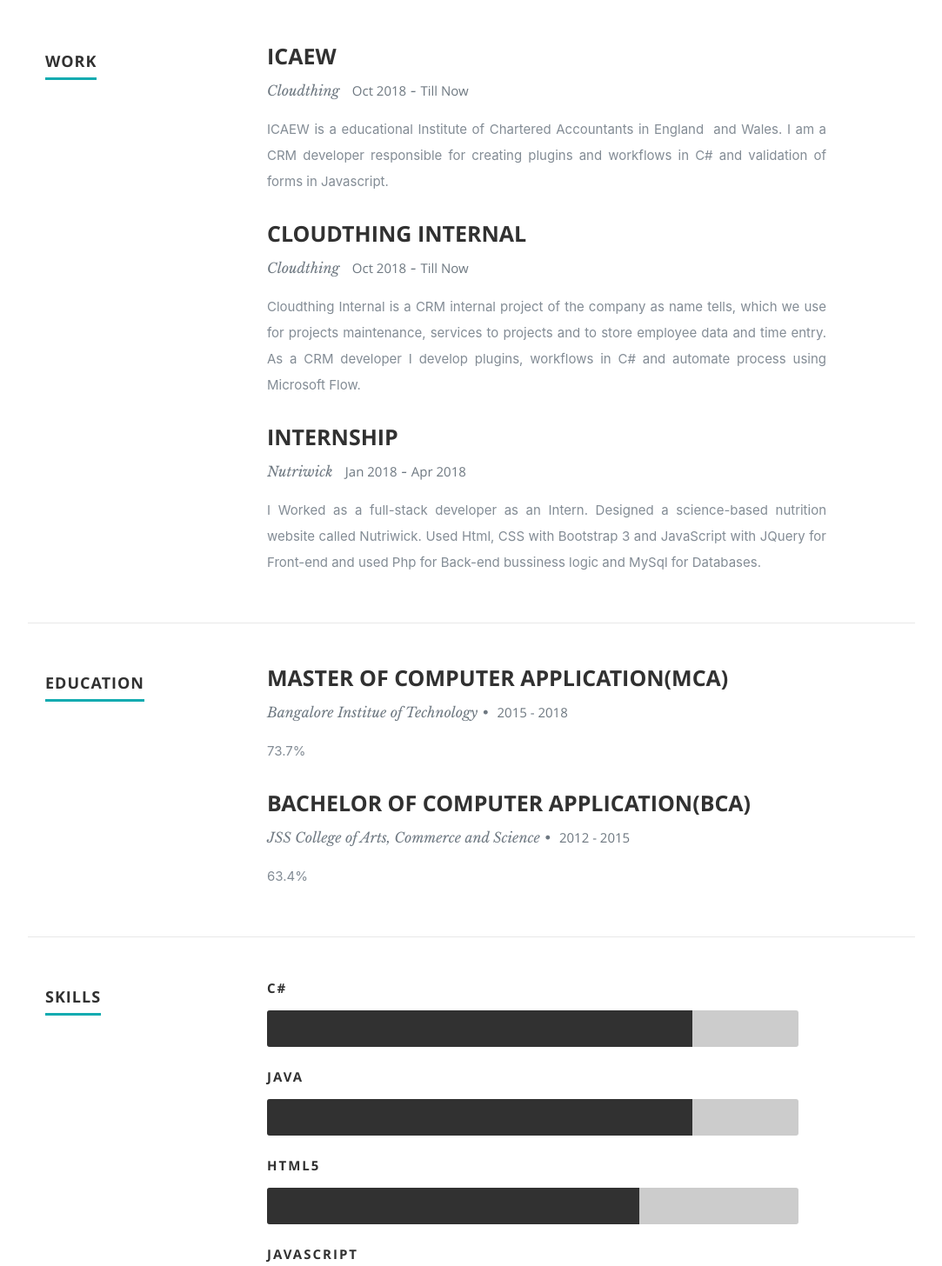
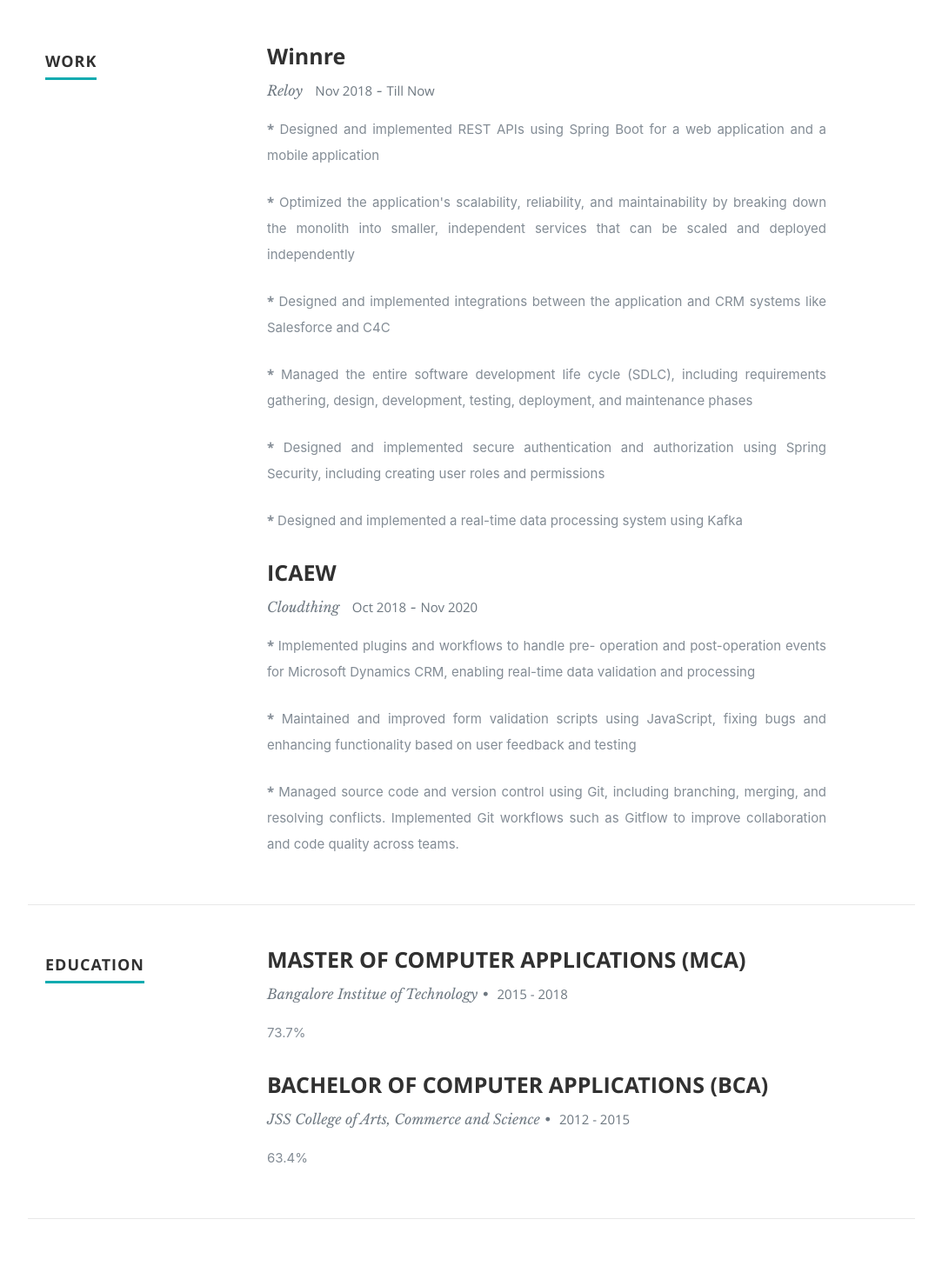
Before and after one commit to AdarshaCR001/Portfolio, a React (Create React App) app: page / in a window 1280 px wide. Shown: the part 840-2296 px from the top of the page at 87% size, without its empty margins (98-1181 px from the left). Built offline with nearby package versions, Linux system fonts and the light colour scheme.

Commit message:
Update website

```diff
--- a/public/css/layout.css
+++ b/public/css/layout.css
@@ -33,7 +33,7 @@ header {
    height: 800px;
    min-height: 500px;
    width: 100%;
-   background: #2a555e no-repeat top center;
+   background: #ca8888 no-repeat top center;
    background-size: cover !important;
 	-webkit-background-size: cover !important;
    text-align: center;
--- a/src/App.js
+++ b/src/App.js
@@ -12,8 +12,8 @@ class App extends Component {
         <Resume resumeData={resumeData}/>
         {/* <Portfolio resumeData={resumeData}/>
         <Testimonials resumeData={resumeData}/> */}
-        <ContactUs resumeData={resumeData}/>
-        <Footer resumeData={resumeData}/>
+        {/* <ContactUs resumeData={resumeData}/> */}
+        {/* <Footer resumeData={resumeData}/> */}
       </div>
     );
   }
--- a/src/components/Header.js
+++ b/src/components/Header.js
@@ -14,7 +14,7 @@ export default class Header extends Component {
              <li><a className="smoothscroll" href="#resume">Resume</a></li>
                {/* <li><a className="smoothscroll" href="#portfolio">Works</a></li>
                <li><a className="smoothscroll" href="#testimonials">Testimonials</a></li> */}
-               <li><a className="smoothscroll" href="#contact">Contact</a></li>
+               {/* <li><a className="smoothscroll" href="#contact">Contact</a></li> */}
             </ul>
          </nav>
 
--- a/src/components/Resume.js
+++ b/src/components/Resume.js
@@ -1,5 +1,5 @@
 import React, { Component } from 'react';
-export default  class Resume extends Component {
+export default class Resume extends Component {
   render() {
     let resumeData = this.props.resumeData;
     return (
@@ -12,7 +12,7 @@ export default  class Resume extends Component {
           <div className="nine columns main-col">
             {
               resumeData.work && resumeData.work.map((item) => {
-                  return(
+                return (
                   <div className="row item">
                     <div className="twelve columns">
                       <h3>{item.ProjectName}</h3>
@@ -20,7 +20,9 @@ export default  class Resume extends Component {
                         {item.Company}
                         <span> </span> <em className="date">{item.MonthOfJoining} {item.YearOfJoining}</em> - <em className="date">{item.MonthOfLeaving} {item.YearOfLeaving}</em></p>
                       <p className="justify">
-                          {item.Description}
+                        {item.Description && item.Description.map((point) => {
+                          return (<><ul><b>* </b>{point}</ul></>)
+                        })}
                       </p>
                     </div>
 
@@ -40,8 +42,8 @@ export default  class Resume extends Component {
 
           <div className="nine columns main-col">
             {
-                resumeData.education && resumeData.education.map((item)=>{
-                  return(
+              resumeData.education && resumeData.education.map((item) => {
+                return (
                   <div className="row item">
                     <div className="twelve columns">
                       <h3>{item.specialization}</h3>
@@ -70,19 +72,9 @@ export default  class Resume extends Component {
 
             <div className="bars">
 
-   				   <ul className="skills">
               {
-                  resumeData.skills && resumeData.skills.map((item) => {
-                    return(
-                      <li>
-                      <span className={`bar-expand ${item.skillpercent.toLowerCase()}`}>
-                      </span><em>{item.skillname}</em>
-                      </li>
-                    )
-                  })
+                resumeData.skills
               }
-
-   					</ul>
 
             </div>
 
--- a/src/resumeData.js
+++ b/src/resumeData.js
@@ -1,125 +1,104 @@
 let resumeData = {
-    "imagebaseurl":"https://rbhatia46.github.io/",
+  "imagebaseurl": "https://rbhatia46.github.io/",
   "name": "Adarsha C R",
-    "role": "Software Engineer",
-    "linkedinId":"https://www.linkedin.com/in/adarshacr/",
+  "role": "Senior Software Engineer",
+  "linkedinId": "https://www.linkedin.com/in/adarshacr/",
   "skypeid": "Your skypeid",
-    "roleDescription": "currently working in a company called CloudThing, have knowledge in Back-end, Dynamics CRM and Front-end.",
-    "socialLinks":[
+  "roleDescription": "with 4.5 years of experience in software development, currently working at Reloy, a product-based company in the real estate industry. Proficient in Data Structures and Algorithms, with experience in migrating monolithic application to microservice architecture.",
+  "socialLinks": [
     {
-          "name":"linkedin",
-          "url":"https://www.linkedin.com/in/adarshacr/",
-          "className":"fa fa-linkedin"
+      "name": "linkedin",
+      "url": "https://www.linkedin.com/in/adarshacr/",
+      "className": "fa fa-linkedin"
     },
     {
-          "name":"github",
-          "url":"https://github.com/AdarshaCR001/",
-          "className":"fa fa-github"
+      "name": "github",
+      "url": "https://github.com/AdarshaCR001/",
+      "className": "fa fa-github"
     }
   ],
-    "address1":"#4, 1st Main, 1st Cross",
-    "address2":"Subanna garden, Vijaynagara",
-    "city":"Bangalore",
-    "country":"India",
-    "website":"https://github.com/AdarshaCR001/",
-    "work":[
+  "city": "Bangalore",
+  "country": "India",
+  "website": "https://github.com/AdarshaCR001/",
+  "work": [
     {
-        "ProjectName":"ICAEW",
-        "Company":"Cloudthing",
-        "MonthOfJoining":"Oct",
-        "YearOfJoining":"2018",
-        "MonthOfLeaving":"Till",
-        "YearOfLeaving":"Now",
-        "Description":"ICAEW is a educational Institute of Chartered Accountants in England  and Wales. I am a CRM developer responsible for creating plugins and workflows in C# and validation of forms in Javascript."
+      "ProjectName": "Winnre",
+      "Company": "Reloy",
+      "MonthOfJoining": "Nov",
+      "YearOfJoining": "2018",
+      "MonthOfLeaving": "Till",
+      "YearOfLeaving": "Now",
+      "Description": ["Designed and implemented REST APIs using Spring Boot for a web application and a mobile application",
+        "Optimized the application's scalability, reliability, and maintainability by breaking down the monolith into smaller, independent services that can be scaled and deployed independently",
+        "Designed and implemented integrations between the application and CRM systems like Salesforce and C4C",
+        "Managed the entire software development life cycle (SDLC), including requirements gathering, design, development, testing, deployment, and maintenance phases",
+        "Designed and implemented secure authentication and authorization using Spring Security, including creating user roles and permissions",
+        "Designed and implemented a real-time data processing system using Kafka"
+      ]
     },
     {
-        "ProjectName":"CLOUDTHING INTERNAL",
-        "Company":"Cloudthing",
-        "MonthOfJoining":"Oct",
-        "YearOfJoining":"2018",
-        "MonthOfLeaving":"Till",
-        "YearOfLeaving":"Now",
-        "Description":"Cloudthing Internal is a CRM internal project of the company as name tells, which we use for projects maintenance, services to projects and to store employee data and time entry. As a CRM developer I develop plugins, workflows in C# and automate process using Microsoft Flow."
+      "ProjectName": "ICAEW",
+      "Company": "Cloudthing",
+      "MonthOfJoining": "Oct",
+      "YearOfJoining": "2018",
+      "MonthOfLeaving": "Nov",
+      "YearOfLeaving": "2020",
+      "Description": ["Implemented plugins and workflows to handle pre- operation and post-operation events for Microsoft Dynamics CRM, enabling real-time data validation and processing",
+        "Maintained and improved form validation scripts using JavaScript, fixing bugs and enhancing functionality based on user feedback and testing",
+        "Managed source code and version control using Git, including branching, merging, and resolving conflicts. Implemented Git workflows such as Gitflow to improve collaboration and code quality across teams."
+      ]
+    }
+  ],
+  "education": [
+    {
+      "UniversityName": "Bangalore Institue of Technology",
+      "specialization": "MASTER OF COMPUTER APPLICATIONS (MCA) ",
+      "Percenatge": "73.7%",
+      "StartYear": "2015",
+      "EndYear": "2018"
     },
     {
-        "ProjectName":"INTERNSHIP",
-        "Company":"Nutriwick",
-        "MonthOfJoining":"Jan",
-        "YearOfJoining":"2018",
-        "MonthOfLeaving":"Apr",
-        "YearOfLeaving":"2018",
-        "Description":"I Worked as a full-stack developer as an Intern. Designed a science-based nutrition website called Nutriwick. Used Html, CSS with Bootstrap 3 and JavaScript with JQuery for Front-end and used Php for Back-end bussiness logic and MySql for Databases."
+      "UniversityName": "JSS College of Arts, Commerce and Science",
+      "specialization": "BACHELOR OF COMPUTER APPLICATIONS (BCA)",
+      "Percenatge": "63.4%",
+      "StartYear": "2012",
+      "EndYear": "2015"
     }
   ],
-    "education":[
+  "skillsDescription": "Your skills here",
+  "skills": [
+    "Java, C#, JavaScript, Spring Boot, REST- API, Spring Data JPA, MySQL, Docker, AWS, Gradle, GIT, Kafka"
+  ],
+  "portfolio": [
     {
-        "UniversityName":"Bangalore Institue of Technology",
-        "specialization":"MASTER OF COMPUTER APPLICATION(MCA) ",
-        "Percenatge":"73.7%",
-        "StartYear":"2015",
-        "EndYear":"2018"
+      "name": "project1",
+      "description": "mobileapp",
+      "imgurl": "images/portfolio/phone.jpg"
     },
     {
-        "UniversityName":"JSS College of Arts, Commerce and Science",
-        "specialization":"BACHELOR OF COMPUTER APPLICATION(BCA)",
-        "Percenatge":"63.4%",
-        "StartYear":"2012",
-        "EndYear":"2015"
+      "name": "project2",
+      "description": "mobileapp",
+      "imgurl": "images/portfolio/project.jpg"
+    },
+    {
+      "name": "project3",
+      "description": "mobileapp",
+      "imgurl": "images/portfolio/project2.png"
+    },
+    {
+      "name": "project4",
+      "description": "mobileapp",
+      "imgurl": "images/portfolio/phone.jpg"
     }
   ],
-    "skillsDescription":"Your skills here",
-    "skills":[
+  "testimonials": [
     {
-        "skillname":"C#",
-        "skillpercent":"p80"
+      "description": "This is a sample testimonial",
+      "name": "Some technical guy"
     },
     {
-        "skillname":"Java",
-        "skillpercent":"p80"
-      },
-      {
-        "skillname":"HTML5",
-        "skillpercent":"p70"
-      },
-      {
-        "skillname":"JavaScript",
-        "skillpercent":"p60"
-      },
-      {
-        "skillname":"React",
-        "skillpercent":"p70"
-      }
-    ],
-    "portfolio":[
-      {
-        "name":"project1",
-        "description":"mobileapp",
-        "imgurl":"images/portfolio/phone.jpg"
-      },
-      {
-        "name":"project2",
-        "description":"mobileapp",
-        "imgurl":"images/portfolio/project.jpg"
-      },
-      {
-        "name":"project3",
-        "description":"mobileapp",
-        "imgurl":"images/portfolio/project2.png"
-      },
-      {
-        "name":"project4",
-        "description":"mobileapp",
-        "imgurl":"images/portfolio/phone.jpg"
-      }
-    ],
-    "testimonials":[
-      {
-        "description":"This is a sample testimonial",
-        "name":"Some technical guy"
-      },
-      {
-        "description":"This is a sample testimonial",
-        "name":"Some technical guy"
+      "description": "This is a sample testimonial",
+      "name": "Some technical guy"
     }
   ]
 }
```
Lines whose indentation alone changed are shown as unchanged.
